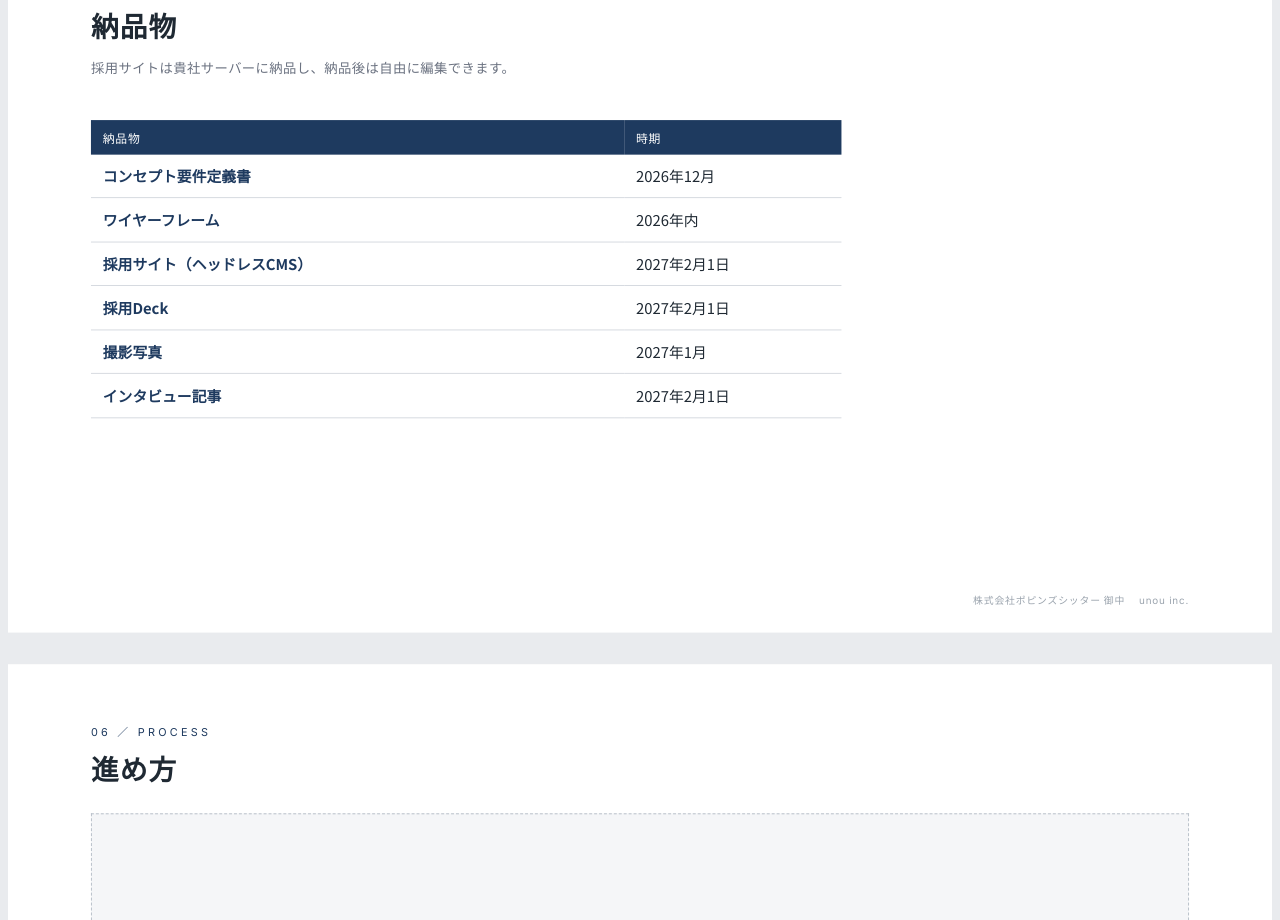
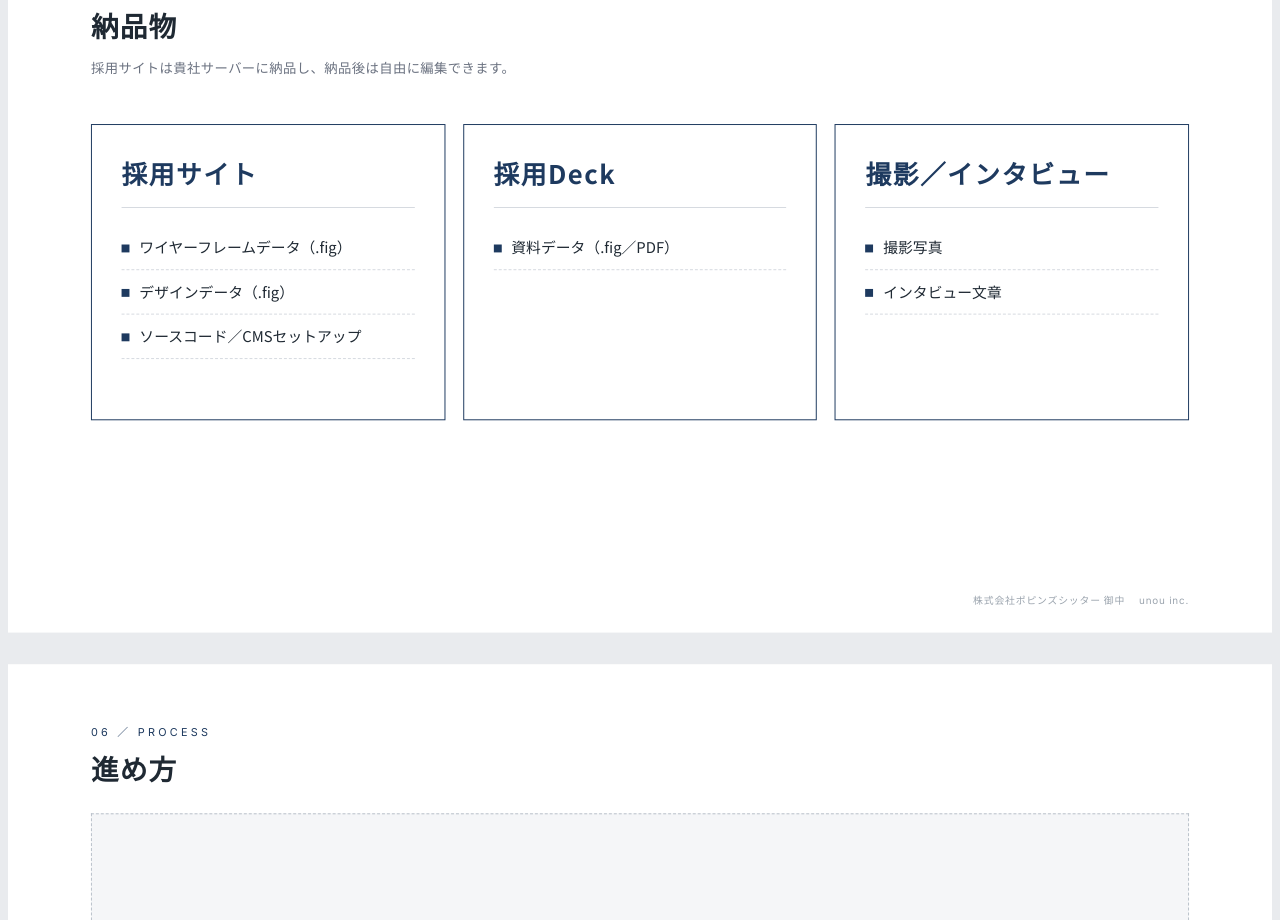
Before and after one commit to unouinc/poppins, a plain HTML site: page progress.html in a window 1280 px wide. Shown: the part 4566-5486 px from the top of the page. Drawn offline with Linux system fonts and the light colour scheme.

Commit message:
納品物を採用サイト・採用Deck・撮影／インタビューの3区分に変更
Co-Authored-By: Claude Opus 5.5 <noreply@anthropic.com>
Claude-Session: https://claude.ai/code/session_01WPqfVs4aeY9nxwmiiXE7Wc

```diff
--- a/progress.html
+++ b/progress.html
@@ -237,6 +237,14 @@ td:first-child{font-weight:700;color:var(--navy2);white-space:nowrap}
 .sol2 .up{text-align:center;padding:14px 0;font-size:13px;color:var(--orange);font-weight:700;letter-spacing:.1em}
 .sol2 .bottom{background:var(--card);border:1.5px solid var(--orange);text-align:center}
 .sol2 .bottom h3{color:var(--ink)}
+
+.dvs{display:grid;grid-template-columns:repeat(3,1fr);gap:18px;margin-top:44px}
+.dv{border:1px solid var(--line);padding:30px 30px;min-height:300px}
+.dv.k{border:1.5px solid var(--navy2)}
+.dv h3{font-size:26px;font-weight:700;color:var(--navy2);letter-spacing:.06em;padding-bottom:16px;border-bottom:1px solid var(--line);margin-bottom:18px}
+.dv ul{list-style:none}
+.dv li{font-size:15px;line-height:1.6;padding:10px 0 10px 18px;position:relative;border-bottom:1px dashed var(--line)}
+.dv li::before{content:"";position:absolute;left:0;top:19px;width:8px;height:8px;background:var(--navy2)}
 </style></head><body>
 <div class="wrap" id="wrap">
 <section class="slide navy cover">
@@ -324,7 +332,7 @@ td:first-child{font-weight:700;color:var(--navy2);white-space:nowrap}
 <p class="no">05 ／ DELIVERABLES</p>
 <h2>納品物</h2>
 <p class="lead">採用サイトは貴社サーバーに納品し、納品後は自由に編集できます。</p>
-<table style="margin-top:40px;font-size:15px;width:760px"><tr><th>納品物</th><th style="width:220px">時期</th></tr><tr><td>コンセプト要件定義書</td><td>2026年12月</td></tr><tr><td>ワイヤーフレーム</td><td>2026年内</td></tr><tr><td>採用サイト（ヘッドレスCMS）</td><td>2027年2月1日</td></tr><tr><td>採用Deck</td><td>2027年2月1日</td></tr><tr><td>撮影写真</td><td>2027年1月</td></tr><tr><td>インタビュー記事</td><td>2027年2月1日</td></tr></table>
+<div class="dvs"><div class="dv k"><h3>採用サイト</h3><ul><li>ワイヤーフレームデータ（.fig）</li><li>デザインデータ（.fig）</li><li>ソースコード／CMSセットアップ</li></ul></div><div class="dv k"><h3>採用Deck</h3><ul><li>資料データ（.fig／PDF）</li></ul></div><div class="dv k"><h3>撮影／インタビュー</h3><ul><li>撮影写真</li><li>インタビュー文章</li></ul></div></div>
 <div class="foot">株式会社ポピンズシッター 御中<b>unou inc.</b></div>
 </section>
 <section class="slide">
```
